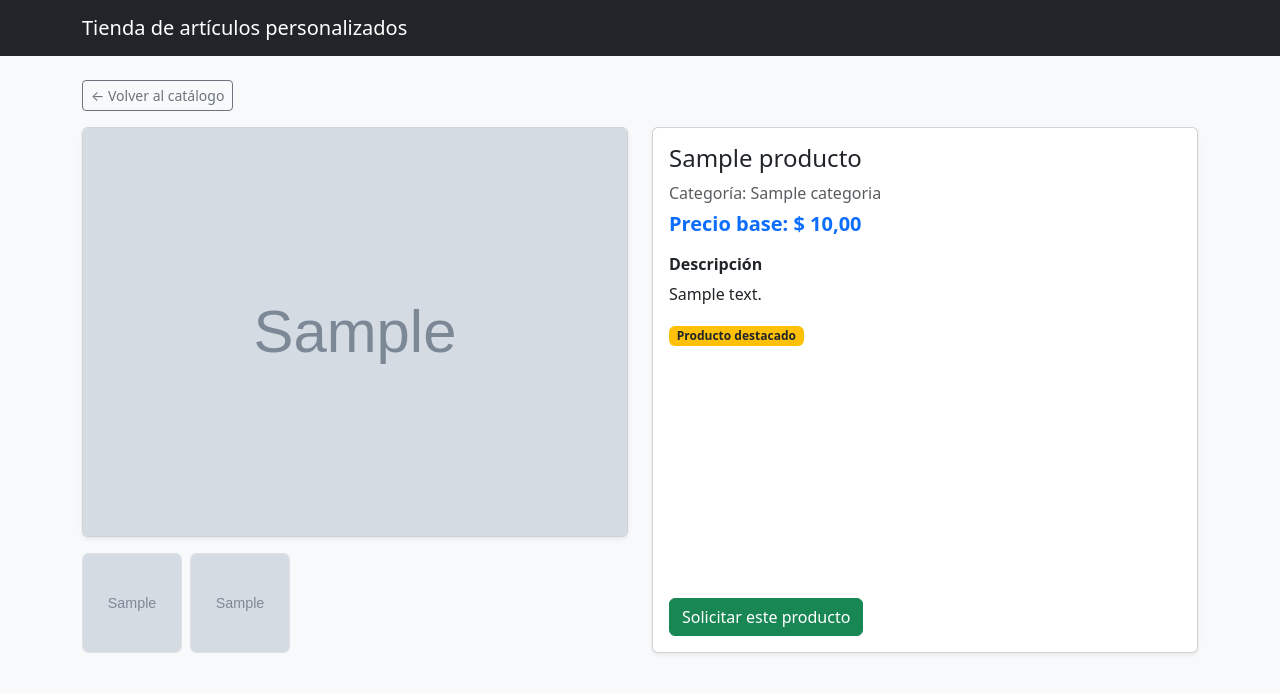
After one commit to YgnacioRR/PRUEBA3_TIENDA_ONLINE, a Django app: page /producto/1/ in a window 1280 px wide. The commit adds this page. Shown: the top 693 px of the page. Run offline with Django 5.2, Linux system fonts and the light colour scheme; tables that the repository leaves empty hold one stand-in row (values such as "Sample post"); grey boxes marked "Sample" are stand-in pictures.

Commit message:
Detalle de producto

```diff
--- a/TIENDA_ONLINE/TIENDA_ONLINE/urls.py
+++ b/TIENDA_ONLINE/TIENDA_ONLINE/urls.py
@@ -7,6 +7,8 @@ from mainApp import views
 
 urlpatterns = [
     path('admin/', admin.site.urls),
+    path("producto/<int:producto_id>/", views.producto_detalle, name="producto_detalle"),
+    path("producto/<int:producto_id>/solicitar/", views.solicitar_producto, name="solicitar_producto"),
     path('', views.cliente, name="cliente"),
 ]
 
--- a/TIENDA_ONLINE/mainApp/views.py
+++ b/TIENDA_ONLINE/mainApp/views.py
@@ -1,5 +1,6 @@
-from django.shortcuts import render
+from django.shortcuts import render, get_object_or_404
 from django.db.models import Q
+from django.http import HttpResponse
 from .models import Producto, Categoria
 
 # Create your views here.
@@ -33,3 +34,27 @@ def cliente(req):
         "termino_busqueda": termino_busqueda or "",
     }
     return render(req, "cliente.html", contexto)
+
+def producto_detalle(req, producto_id):
+    producto = get_object_or_404(Producto, pk=producto_id)
+
+    # Lista de imágenes
+    imagenes = []
+    if producto.imagen_1:
+        imagenes.append(producto.imagen_1)
+    if producto.imagen_2:
+        imagenes.append(producto.imagen_2)
+    if producto.imagen_3:
+        imagenes.append(producto.imagen_3)
+
+    contexto = {
+        "producto": producto,
+        "imagenes": imagenes,
+    }
+    return render(req, "producto_detalle.html", contexto)
+
+def solicitar_producto(request, producto_id):
+    # Vista temporal, luego aquí irá el formulario real (punto 9)
+    return HttpResponse(
+        f"Formulario de solicitud para el producto #{producto_id} (en construcción)."
+    )
--- a/TIENDA_ONLINE/templates/cliente.html
+++ b/TIENDA_ONLINE/templates/cliente.html
@@ -112,6 +112,9 @@
                                 <p class="card-text small text-muted flex-grow-1">
                                     {{ producto.descripcion|truncatechars:100 }}
                                 </p>
+                                <a href="{% url 'producto_detalle' producto.id %}" class="btn btn-outline-primary mt-auto">
+                                    Ver detalle
+                                </a>
                             </div>
                         </div>
                     </div>
--- /dev/null
+++ b/TIENDA_ONLINE/templates/producto_detalle.html
@@ -0,0 +1,95 @@
+{% load static %}
+<!doctype html>
+<html lang="es">
+<head>
+    <meta charset="utf-8">
+    <title>Detalle de producto - {{ producto.nombre }}</title>
+
+    <!-- Bootstrap 5 -->
+    <link
+        href="https://cdn.jsdelivr.net/npm/bootstrap@5.3.3/dist/css/bootstrap.min.css"
+        rel="stylesheet"
+    >
+</head>
+<body class="bg-light">
+
+    <nav class="navbar navbar-expand-lg navbar-dark bg-dark">
+        <div class="container">
+            <a class="navbar-brand" href="#">Tienda de artículos personalizados</a>
+        </div>
+    </nav>
+
+    <div class="container my-4">
+        <div class="mb-3">
+            <a href="{% url 'cliente' %}" class="btn btn-sm btn-outline-secondary">
+                ← Volver al catálogo
+            </a>
+        </div>
+
+        <div class="row g-4">
+            <div class="col-md-6">
+                {% if imagenes %}
+                    <div class="card mb-3 shadow-sm">
+                        <img src="{{ imagenes.0.url }}" class="card-img-top" alt="{{ producto.nombre }}">
+                    </div>
+
+                    {% if imagenes|length > 1 %}
+                        <div class="d-flex gap-2 flex-wrap">
+                            {% for img in imagenes|slice:"1:" %}
+                                <div class="border rounded" style="width: 100px; height: 100px; overflow: hidden;">
+                                    <img src="{{ img.url }}"
+                                        class="img-fluid"
+                                        style="width: 100%; height: 100%; object-fit: cover;"
+                                        alt="{{ producto.nombre }}">
+                                </div>
+                            {% endfor %}
+                        </div>
+                    {% endif %}
+                {% else %}
+                    <div class="card mb-3 shadow-sm">
+                        <div class="card-body d-flex align-items-center justify-content-center bg-secondary text-white"
+                            style="height: 250px;">
+                            Sin imágenes disponibles
+                        </div>
+                    </div>
+                {% endif %}
+            </div>
+
+            <div class="col-md-6">
+                <div class="card shadow-sm h-100">
+                    <div class="card-body d-flex flex-column">
+                        <h1 class="h4 mb-2">{{ producto.nombre }}</h1>
+                        <p class="text-muted mb-1">
+                            Categoría: {{ producto.categoria.nombre }}
+                        </p>
+
+                        <p class="fs-5 fw-semibold text-primary mb-3">
+                            Precio base: $ {{ producto.precio_base }}
+                        </p>
+
+                        <h2 class="h6 fw-bold">Descripción</h2>
+                        <p class="mb-3">
+                            {{ producto.descripcion }}
+                        </p>
+
+                        {% if producto.destacado %}
+                            <p>
+                                <span class="badge bg-warning text-dark">
+                                    Producto destacado
+                                </span>
+                            </p>
+                        {% endif %}
+
+                        <div class="mt-auto">
+                            <a href="{% url 'solicitar_producto' producto.id %}" class="btn btn-success">
+                                Solicitar este producto
+                            </a>
+                        </div>
+                    </div>
+                </div>
+            </div>
+        </div>
+    </div>
+
+</body>
+</html>
```
